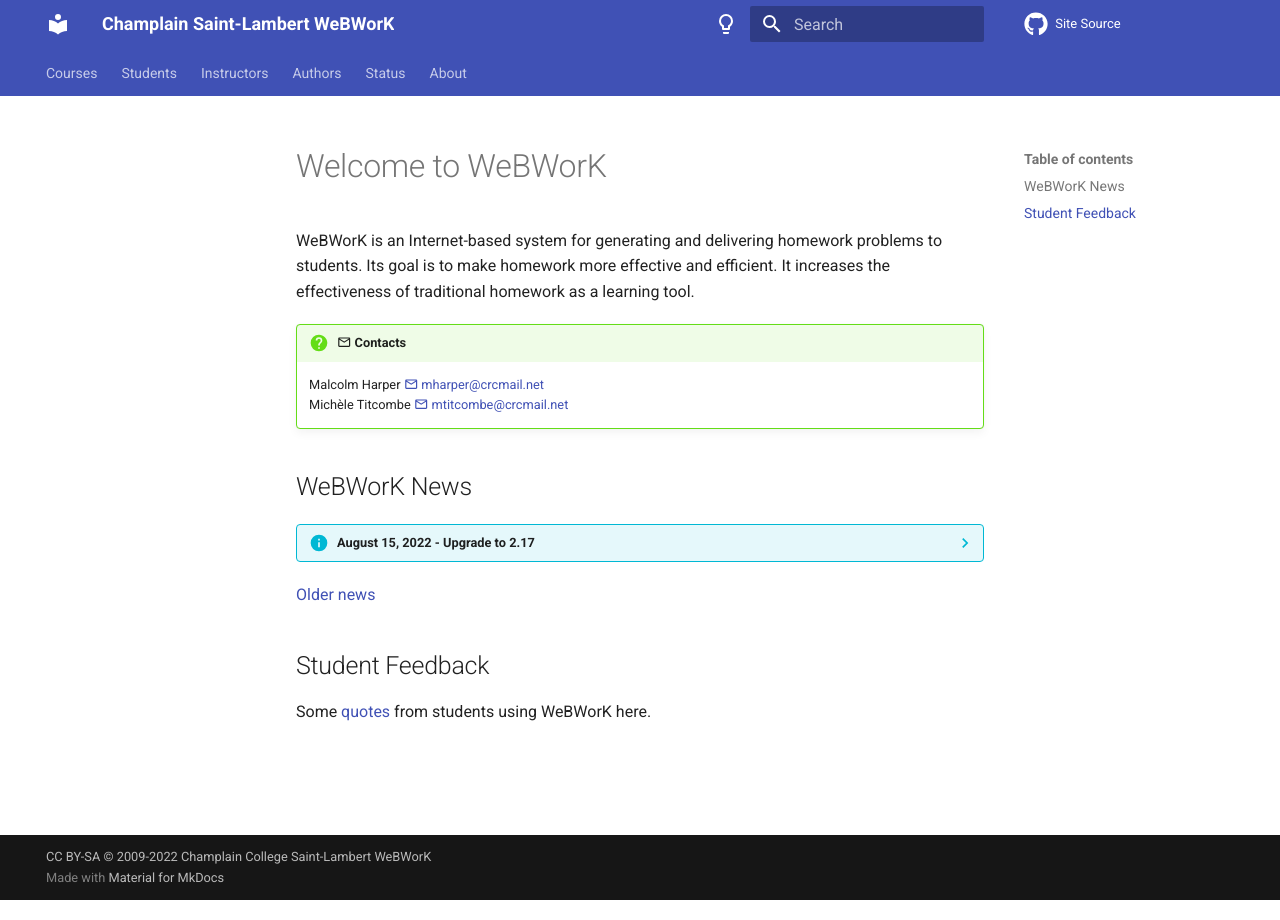
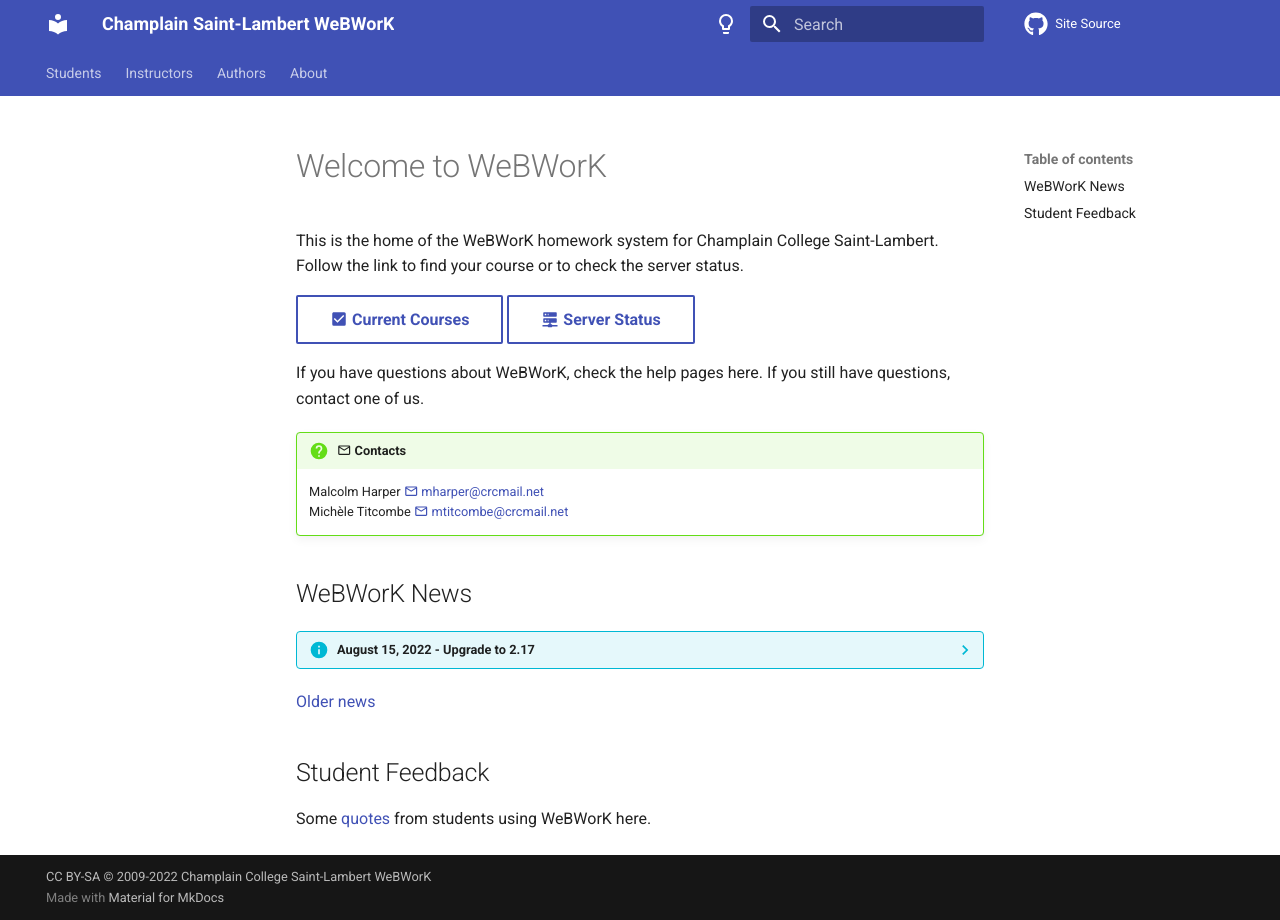
Before and after one commit to cslmath/champlainww.ca, an MkDocs documentation site: the page built from docs/index.md, in a window 1280 px wide. Built offline with MkDocs 1.6.1 and Material for MkDocs 9.7.7, drawn with Linux system fonts in a browser that asks for light colours; comment, search, counter and statistics services are not loaded.

Commit message:
Move Courses and Status out of nav and onto the landing page

```diff
--- a/docs/index.md
+++ b/docs/index.md
@@ -6,11 +6,14 @@
 
 # Welcome to WeBWorK
 
-WeBWorK is an Internet-based system for generating and delivering homework problems to students.
-Its goal is to make homework more effective and efficient.
-It increases the effectiveness of traditional homework as a learning tool.
+This is the home of the WeBWorK homework system for Champlain College Saint-Lambert.
+Follow the link to find your course or to check the server status.
 
+[:material-checkbox-marked:{ color=red } Current Courses](https://webwork.champlainww.ca/webwork2/){ .md-button }
+[:material-server-network: Server Status](https://stats.uptimerobot.com/nz5WEi1w3){ .md-button }
 
+If you have questions about WeBWorK, check the help pages here.
+If you still have questions, contact one of us.
 
 !!! question ":material-email-outline: Contacts"
 
--- a/mkdocs.yml
+++ b/mkdocs.yml
@@ -19,12 +19,10 @@
 # layout
 
 nav:
-    - Courses: https://webwork.champlainww.ca/webwork2/
     - Students:
         - students/index.md
         - Tips for students: students/WWstudenttips.md
         - I still can't log in: students/WWcannotlogin.md
-#        - Tips for students: students/tips-for-students.md
     - Instructors:
         - instructors/index.md
         - Create a homework set: instructors/WWcreateset.md
@@ -33,7 +31,6 @@
         - authors/authors.md
         - MkDocs vs Pelican: authors/mkdocs-vs-pelican.md
         - MkDocs: authors/mkdocs.md
-    - Status: https://stats.uptimerobot.com/nz5WEi1w3
     - About: about.md
 
 ##########
```
Also changed, not shown: TODO.md (+10 -0 lines), log.md (+5 -0 lines).
